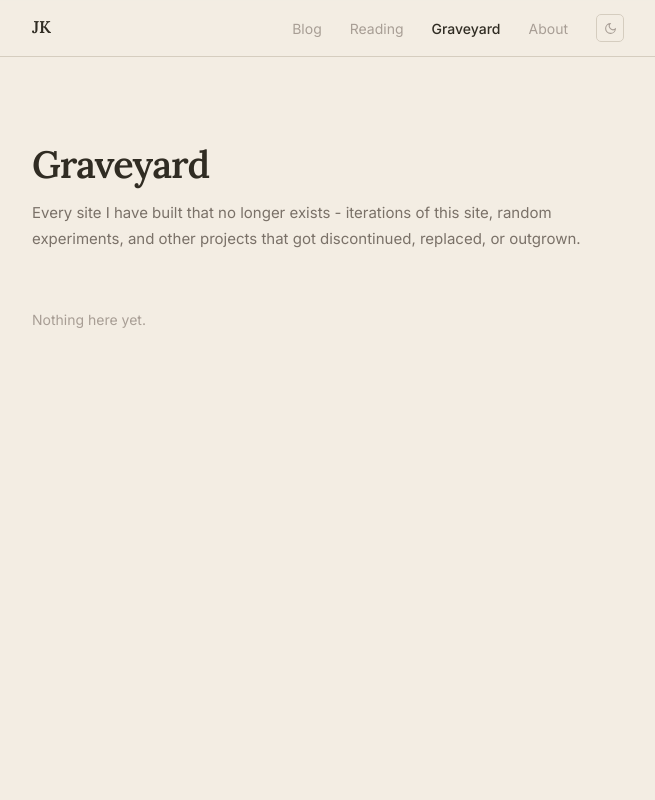
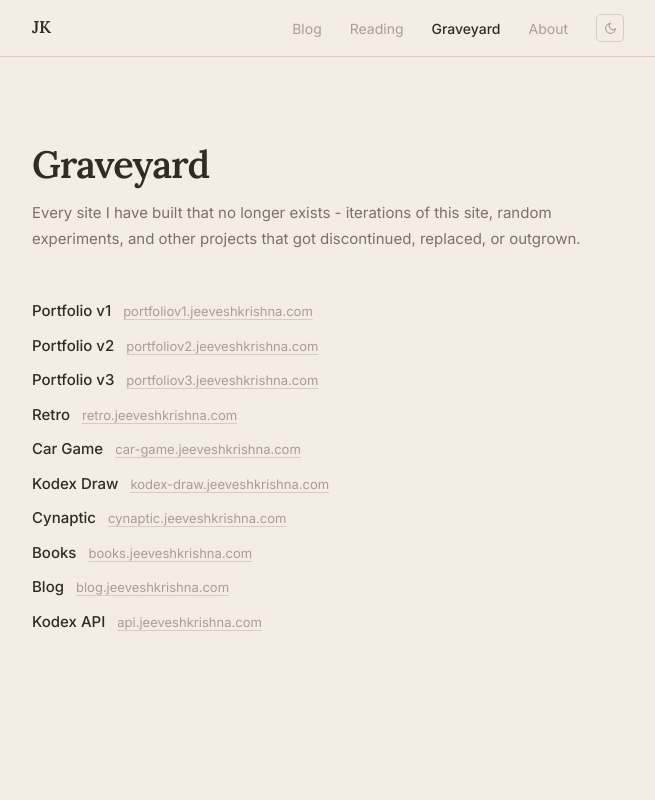
Before and after one commit to jeevesh2002/v5.jeeveshkrishna.com, a Next.js app: page /graveyard in a window 1280 px wide. Shown: the top 800 px of the page, without its empty margins (312-967 px from the left). Built offline with nearby package versions, Linux system fonts and the light colour scheme.

Commit message:
Update Graveyard page to display discontinued sites with archive links

```diff
--- a/app/graveyard/page.tsx
+++ b/app/graveyard/page.tsx
@@ -17,73 +17,30 @@ export default function GraveyardPage() {
 
       <p style={{
         fontSize: "0.9375rem", color: "var(--text-3)", lineHeight: 1.75,
-        marginBottom: "3.5rem",
+        marginBottom: "3rem",
       }}>
         Every site I have built that no longer exists - iterations of this site, random experiments, and other projects that got discontinued, replaced, or outgrown.
       </p>
 
-      {discontinuedSites.length === 0 ? (
-        <p style={{ fontSize: "0.875rem", color: "var(--text-4)", lineHeight: 1.75 }}>
-          Nothing here yet.
-        </p>
-      ) : (
-        discontinuedSites.map((site, i) => (
-          <div key={site.name} style={{
-            padding: "1.75rem 0",
-            borderTop: i === 0 ? "1px solid var(--border)" : "none",
-            borderBottom: "1px solid var(--border)",
-          }}>
-            <div style={{ display: "flex", alignItems: "center", gap: "0.75rem", marginBottom: "0.5rem", flexWrap: "wrap" }}>
-              <h2 style={{ fontSize: "1rem", fontWeight: 600, color: "var(--text-1)", lineHeight: 1.35 }}>
-                {site.archiveUrl ? (
+      <ul style={{ display: "flex", flexDirection: "column", gap: "0.75rem", listStyle: "none", padding: 0, margin: 0 }}>
+        {discontinuedSites.map((site) => (
+          <li key={site.name} style={{ display: "flex", alignItems: "baseline", gap: "0.75rem", flexWrap: "wrap" }}>
             <a href={site.archiveUrl} target="_blank" rel="noopener noreferrer" style={{
-                    color: "var(--text-1)", textDecoration: "underline",
-                    textUnderlineOffset: "3px", textDecorationThickness: "1px",
-                    textDecorationColor: "var(--border)",
+              fontSize: "0.9375rem", color: "var(--text-1)", fontWeight: 500,
+              textDecoration: "none", flexShrink: 0,
             }}>
               {site.name}
             </a>
-                ) : site.name}
-              </h2>
             <span style={{
-                fontSize: "0.625rem", fontWeight: 500, letterSpacing: "0.06em",
-                textTransform: "uppercase", color: "var(--text-4)",
-                border: "1px solid var(--border)", borderRadius: "3px", padding: "0.1rem 0.45rem",
+              fontSize: "0.8125rem", color: "var(--text-4)",
+              textDecoration: "underline", textUnderlineOffset: "3px",
+              textDecorationThickness: "1px", textDecorationColor: "var(--border)",
             }}>
-                discontinued
+              {site.archiveUrl?.replace("https://", "")}
             </span>
-            </div>
-
-            <p style={{ fontSize: "0.8125rem", color: "var(--text-4)", marginBottom: "0.625rem" }}>
-              {site.period}
-            </p>
-
-            <p style={{ fontSize: "0.875rem", color: "var(--text-2)", lineHeight: 1.75, marginBottom: site.tech.length > 0 ? "0.875rem" : 0 }}>
-              {site.description}
-            </p>
-
-            {site.reason && (
-              <p style={{ fontSize: "0.8125rem", color: "var(--text-3)", lineHeight: 1.7, marginBottom: site.tech.length > 0 ? "0.875rem" : 0, fontStyle: "italic" }}>
-                {site.reason}
-              </p>
-            )}
-
-            {site.tech.length > 0 && (
-              <div style={{ display: "flex", flexWrap: "wrap", gap: "0.375rem" }}>
-                {site.tech.map((t) => (
-                  <span key={t} style={{
-                    fontSize: "0.625rem", fontWeight: 500, letterSpacing: "0.06em",
-                    textTransform: "uppercase", color: "var(--text-4)",
-                    border: "1px solid var(--border)", borderRadius: "3px", padding: "0.1rem 0.45rem",
-                  }}>
-                    {t}
-                  </span>
+          </li>
         ))}
-              </div>
-            )}
-          </div>
-        ))
-      )}
+      </ul>
     </div>
   );
 }
--- a/lib/data.ts
+++ b/lib/data.ts
@@ -149,14 +149,21 @@ export const certifications = [
 
 export interface DiscontinuedSite {
   name: string;
-  period: string;
-  description: string;
-  tech: string[];
   archiveUrl?: string;
-  reason?: string;
 }
 
-export const discontinuedSites: DiscontinuedSite[] = [];
+export const discontinuedSites: DiscontinuedSite[] = [
+  { name: "Portfolio v1", archiveUrl: "https://portfoliov1.jeeveshkrishna.com" },
+  { name: "Portfolio v2", archiveUrl: "https://portfoliov2.jeeveshkrishna.com" },
+  { name: "Portfolio v3", archiveUrl: "https://portfoliov3.jeeveshkrishna.com" },
+  { name: "Retro", archiveUrl: "https://retro.jeeveshkrishna.com" },
+  { name: "Car Game", archiveUrl: "https://car-game.jeeveshkrishna.com" },
+  { name: "Kodex Draw", archiveUrl: "https://kodex-draw.jeeveshkrishna.com" },
+  { name: "Cynaptic", archiveUrl: "https://cynaptic.jeeveshkrishna.com" },
+  { name: "Books", archiveUrl: "https://books.jeeveshkrishna.com" },
+  { name: "Blog", archiveUrl: "https://blog.jeeveshkrishna.com" },
+  { name: "Kodex API", archiveUrl: "https://api.jeeveshkrishna.com" },
+];
 
 export interface InterestLink {
   title: string;
```
Lines whose indentation alone changed are shown as unchanged.
